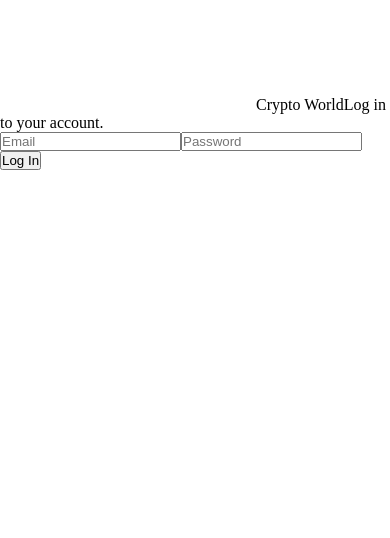
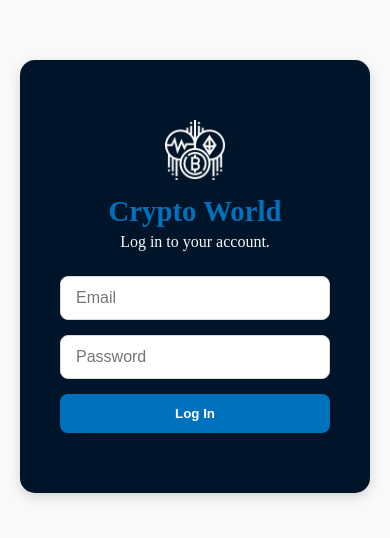
Before and after one commit to mideyolu/CryptoWorld, a React (Create React App) app: page / in a window 390 px wide. Shown: the part 146-684 px from the top of the page. Built offline with nearby package versions, Linux system fonts and the light colour scheme; no server answers; the HTML template or start-up script is replaced by a standard one.

Commit message:
Updated Web style and breakpoints

```diff
--- a/src/App.css
+++ b/src/App.css
@@ -351,3 +351,89 @@
     padding: 20px;
     align-items: center;
 }
+
+
+/* Auth Form Styles */
+.form-box {
+    display: flex;
+    justify-content: center;
+    align-items: center;
+    min-height: 100vh;
+    background-color: var(--bgSecondary);
+    padding: 20px;
+}
+
+.form {
+    background-color: rgb(0, 21, 41);
+    padding: 60px 40px;
+    border-radius: 15px;
+    box-shadow: 0 4px 12px rgba(0, 0, 0, 0.15);
+    display: flex;
+    flex-direction: column;
+    align-items: center;
+    width: 100%;
+    max-width: 400px;
+}
+
+.logo-img {
+    width: 60px;
+    height: 60px;
+    margin-bottom: 15px;
+}
+
+.title {
+    font-size: 1.8rem;
+    font-weight: 900;
+    color: var(--pink);
+    margin-bottom: 5px;
+}
+
+.subtitle {
+    font-size: 1rem;
+    color: var(--bgSecondary);
+    margin-bottom: 25px;
+    text-align: center;
+}
+
+.form-container {
+    width: 100%;
+    display: flex;
+    flex-direction: column;
+    gap: 15px;
+}
+
+.input {
+    width: 100%;
+    padding: 12px 15px;
+    border: 1px solid var(--border);
+    border-radius: 8px;
+    font-size: 1rem;
+}
+
+.input:focus {
+    border-color: var(--pink);
+    outline: none;
+}
+
+.error {
+    color: red;
+    font-size: 0.85rem;
+    margin-top: -10px;
+}
+
+button {
+    width: 100%;
+    padding: 12px;
+    background-color: var(--pink);
+    color: #fff;
+    font-weight: 700;
+    border: none;
+    border-radius: 8px;
+    cursor: pointer;
+    margin-top: 15px;
+    transition: background 0.3s ease;
+}
+
+button:hover {
+    background-color: #005fa3;
+}
```
